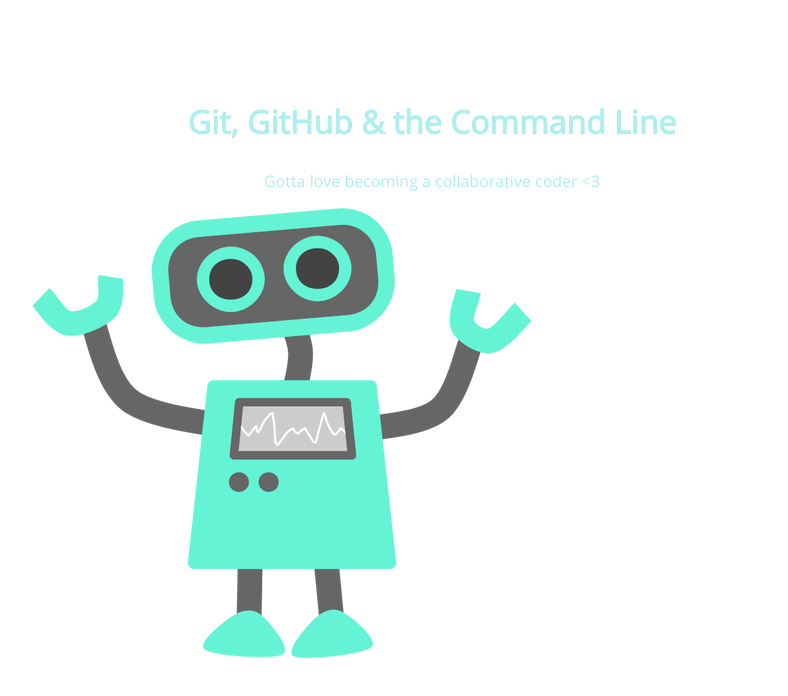
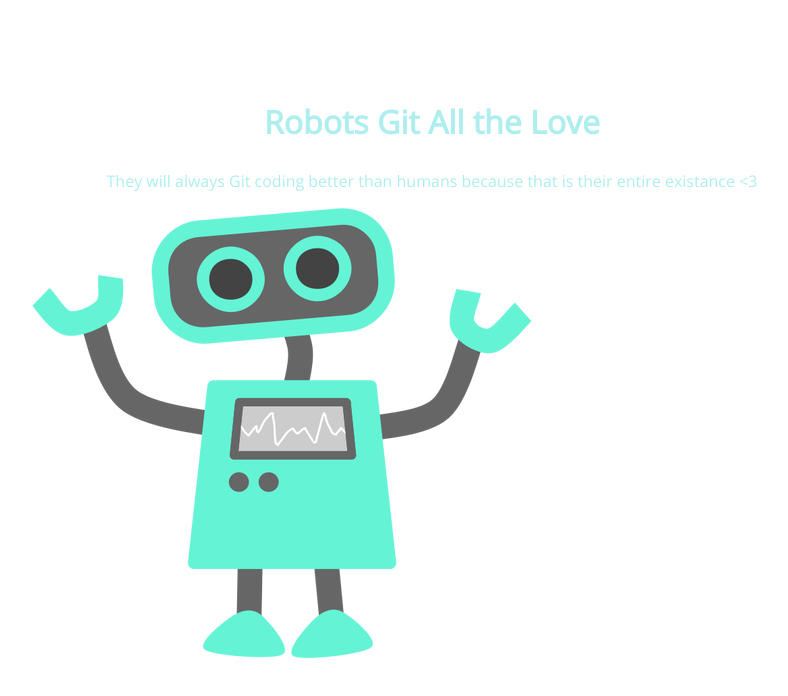
Before and after one commit to LindseyRexroad/105-project, a plain HTML site: page index.html in a window 1280 px wide. Shown: the whole page, without its empty margins (208-996 px from the left). Drawn offline with nearby package versions, Linux system fonts and the light colour scheme.

Commit message:
The Real Change

```diff
--- a/index.html
+++ b/index.html
@@ -8,8 +8,8 @@
 </head>
 <body>
 	<section>
-		<h1>Git, GitHub & the Command Line</h1>
-		<p>Gotta love becoming a collaborative coder <3</p>
+		<h1>Robots Git All the Love</h1>
+		<p>They will always Git coding better than humans because that is their entire existance <3</p>
 		<img src="img/happy-blue-robot.png">
 	</section>
 </body>
```
